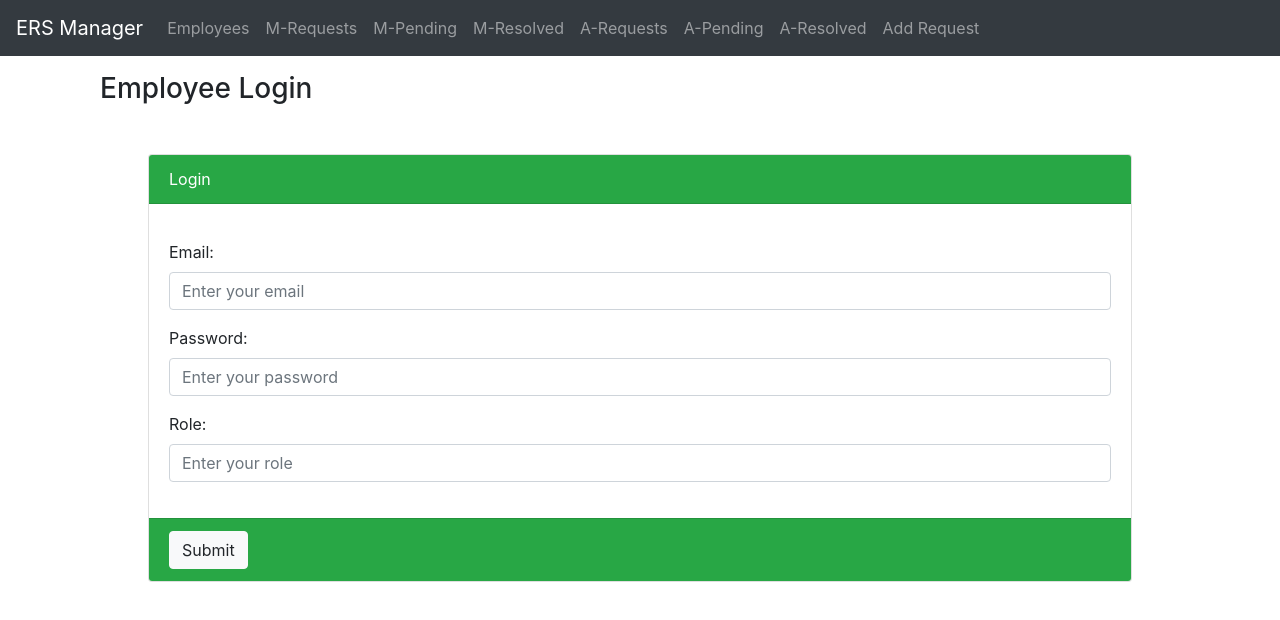
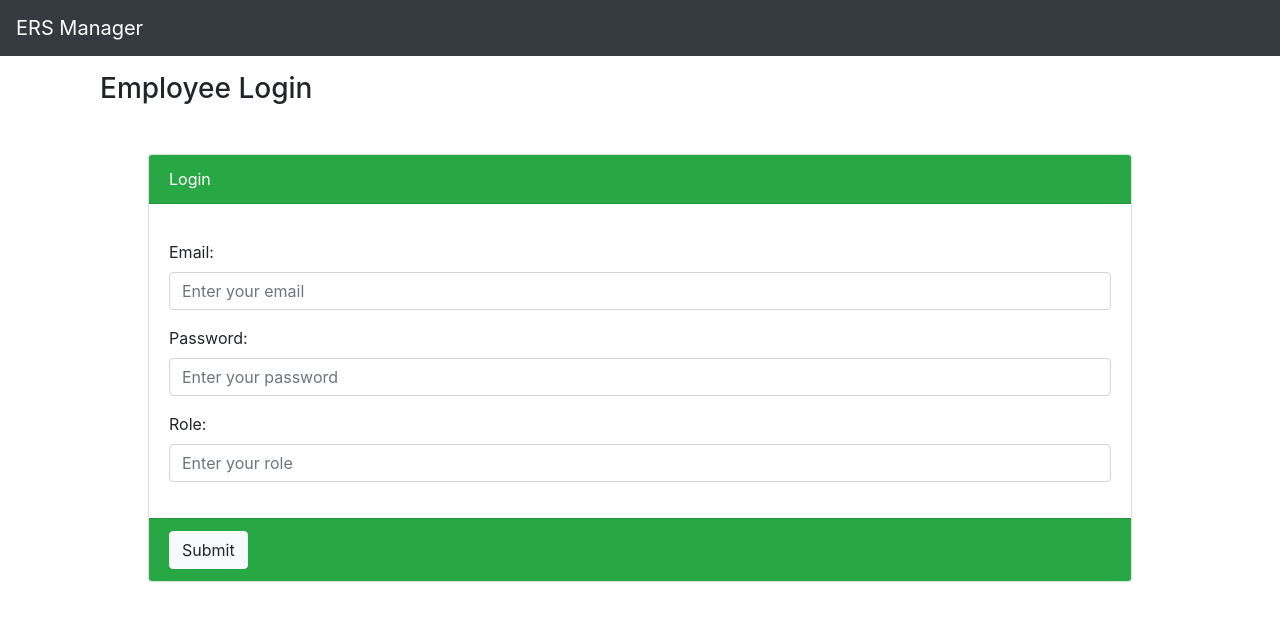
Before and after one commit to mariojrgithub/ers-frontend, an Angular app: page /login in a window 1280 px wide. Shown: the top 620 px of the page. Built offline with nearby package versions, Linux system fonts and the light colour scheme.

Commit message:
got nav bar working depending on manager or associate

```diff
--- a/src/app/app.component.html
+++ b/src/app/app.component.html
@@ -3,29 +3,29 @@
       <a href="#" class="navbar-brand">ERS Manager</a>
       <div class="navbar-nav mr-auto">
         <li class="nav-item">
-          <a routerLink="manager/all-employees" class="nav-link">Employees</a>
+          <a routerLink="manager/all-employees" class="nav-link" *ngIf="isLoggedIn() == true && getRole() == 'manager'">Employees</a>
         </li>
         <li class="nav-item">
-          <a routerLink="manager/requests" class="nav-link">M-Requests</a>
+          <a routerLink="manager/requests" class="nav-link" *ngIf="isLoggedIn() == true && getRole() == 'manager'">M-Requests</a>
         </li>
         <li class="nav-item">
-          <a routerLink="manager/requests/pending" class="nav-link">M-Pending</a>
+          <a routerLink="manager/requests/pending" class="nav-link" *ngIf="isLoggedIn() == true && getRole() == 'manager'">M-Pending</a>
         </li>
         <li class="nav-item">
-          <a routerLink="manager/requests/resolved" class="nav-link">M-Resolved</a>
+          <a routerLink="manager/requests/resolved" class="nav-link" *ngIf="isLoggedIn() == true && getRole() == 'manager'">M-Resolved</a>
         </li>
 
         <li class="nav-item">
-          <a routerLink="associate/requests" class="nav-link">A-Requests</a>
+          <a routerLink="associate/requests" class="nav-link" *ngIf="isLoggedIn() == true && getRole() == 'associate'">A-Requests</a>
         </li>
         <li class="nav-item">
-          <a routerLink="associate/requests/pending" class="nav-link">A-Pending</a>
+          <a routerLink="associate/requests/pending" class="nav-link" *ngIf="isLoggedIn() == true && getRole() == 'associate'">A-Pending</a>
         </li>
         <li class="nav-item">
-          <a routerLink="associate/requests/resolved" class="nav-link">A-Resolved</a>
+          <a routerLink="associate/requests/resolved" class="nav-link" *ngIf="isLoggedIn() == true && getRole() == 'associate'">A-Resolved</a>
         </li>
         <li class="nav-item">
-          <a routerLink="associate/requests/add" class="nav-link">Add Request</a>
+          <a routerLink="associate/requests/add" class="nav-link" *ngIf="isLoggedIn() == true && getRole() == 'associate'">Add Request</a>
         </li>
         <li class="nav-item" *ngIf="isLoggedIn()">
           <a class="nav-link" routerLink="logout">Logout</a>
--- a/src/app/app.component.ts
+++ b/src/app/app.component.ts
@@ -1,4 +1,5 @@
 import { Component } from '@angular/core';
+import { Employee } from './models/Employee';
 import { AuthService } from './services/auth.service';
 @Component({
   selector: 'app-root',
@@ -8,9 +9,16 @@ import { AuthService } from './services/auth.service';
 export class AppComponent {
   title = 'ers-frontend';
 
+  role = sessionStorage.getItem("role");
+
   constructor(private authService: AuthService){}
 
   isLoggedIn(): boolean {
     return this.authService.loggedIn;
   }
+
+  getRole(){
+    return this.authService.employeeRole;
+  }
+
 }
--- a/src/app/components/associate/view-pending-associate/view-pending-associate.component.ts
+++ b/src/app/components/associate/view-pending-associate/view-pending-associate.component.ts
@@ -1,6 +1,7 @@
 import { Component, OnInit } from '@angular/core';
 import { RequestsService } from 'src/app/services/requests.service';
 import { Request } from 'src/app/models/Request';
+import { Employee } from 'src/app/models/Employee';
 
 @Component({
   selector: 'app-view-pending-associate',
@@ -18,7 +19,10 @@ export class ViewPendingAssociateComponent implements OnInit {
   }
 
   retrievePending(): void {
-    this.requestService.getAssociatePending(1)
+
+    let id = sessionStorage.getItem("id");
+
+    this.requestService.getAssociatePending(Number(id))
         .subscribe({
           next: (requests) => {
           this.requests = requests;
--- a/src/app/components/associate/view-requests-associate/view-requests-associate.component.ts
+++ b/src/app/components/associate/view-requests-associate/view-requests-associate.component.ts
@@ -18,7 +18,10 @@ export class ViewRequestsAssociateComponent implements OnInit {
   }
 
   retrieveRequests(): void {
-    this.requestService.getAssociateRequests(1)
+
+    let id = sessionStorage.getItem("id");
+
+    this.requestService.getAssociateRequests(Number(id))
         .subscribe({
           next: (requests) => {
           this.requests = requests;
--- a/src/app/components/associate/view-resolved-associate/view-resolved-associate.component.ts
+++ b/src/app/components/associate/view-resolved-associate/view-resolved-associate.component.ts
@@ -18,7 +18,10 @@ export class ViewResolvedAssociateComponent implements OnInit {
   }
 
   retrieveResolved(): void {
-    this.requestService.getAssociateResolved(1)
+
+    let id = sessionStorage.getItem("id");
+
+    this.requestService.getAssociateResolved(Number(id))
         .subscribe({
           next: (requests) => {
           this.requests = requests;
--- a/src/app/components/login/login.component.ts
+++ b/src/app/components/login/login.component.ts
@@ -29,6 +29,11 @@ export class LoginComponent implements OnInit {
     this.employeeService.loginEmployee(this.newEmployee)
         .subscribe({
           next: (employee) => {
+
+          if(employee == null) {
+            alert("Please Enter the Correct Login Info!")
+          } else {
+
               this.employee = employee;
               console.log(employee);
               this.submitted = true;
@@ -44,6 +49,7 @@ export class LoginComponent implements OnInit {
                 employeePassword: "",
                 employeeRole: ""
               }
+        }
 
         },
         error: (e) => console.log(e)
@@ -51,8 +57,8 @@ export class LoginComponent implements OnInit {
 
   }
 
-  validateEmployee() {
-    this.employeeService.validateEmployee(this.newEmployee);
-  }
+  // validateEmployee() {
+  //   this.employeeService.validateEmployee(this.newEmployee);
+  // }
 
 }
--- a/src/app/services/auth.service.ts
+++ b/src/app/services/auth.service.ts
@@ -8,18 +8,25 @@ export class AuthService {
 
   loggedIn: boolean = false;
 
+  employeeRole? = "";
+
   constructor() { }
 
   storeEmployee(employee: Employee): void {
-    sessionStorage.setItem("userInfo", JSON.stringify(employee));
+    sessionStorage.setItem("role", JSON.stringify(employee.employeeRole));
+    sessionStorage.setItem("id", JSON.stringify(employee.employeeId));
+    this.employeeRole = employee.employeeRole;
+
   }
 
   retrieveEmployee(): Employee {
     let data: any = sessionStorage.getItem("userInfo");
     return data;
+
   }
 
   destroyEmployee(): void {
-    sessionStorage.removeItem("userInfo");
+    sessionStorage.removeItem("role");
+    sessionStorage.removeItem("id");
   }
 }
```
Lines whose indentation alone changed are shown as unchanged.
